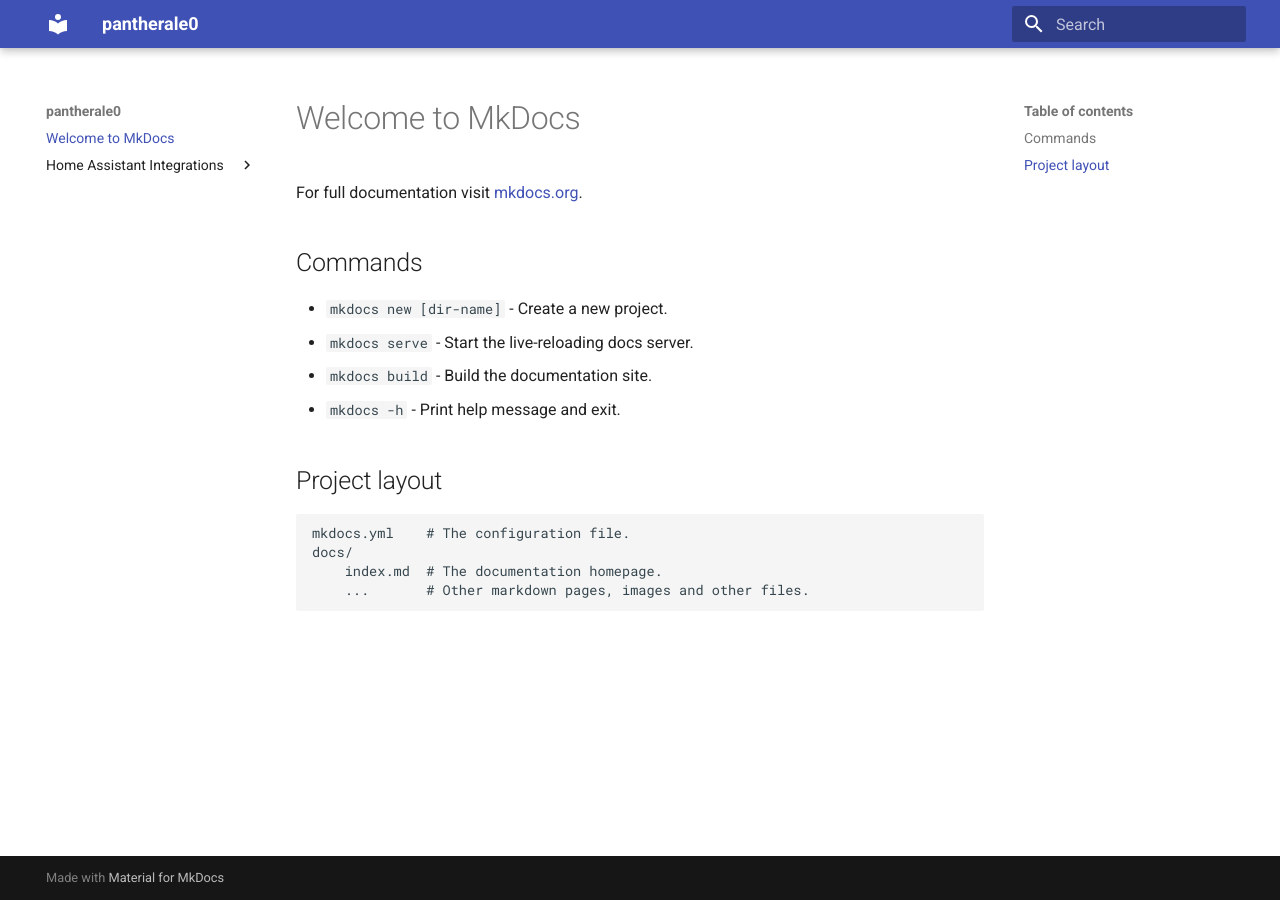
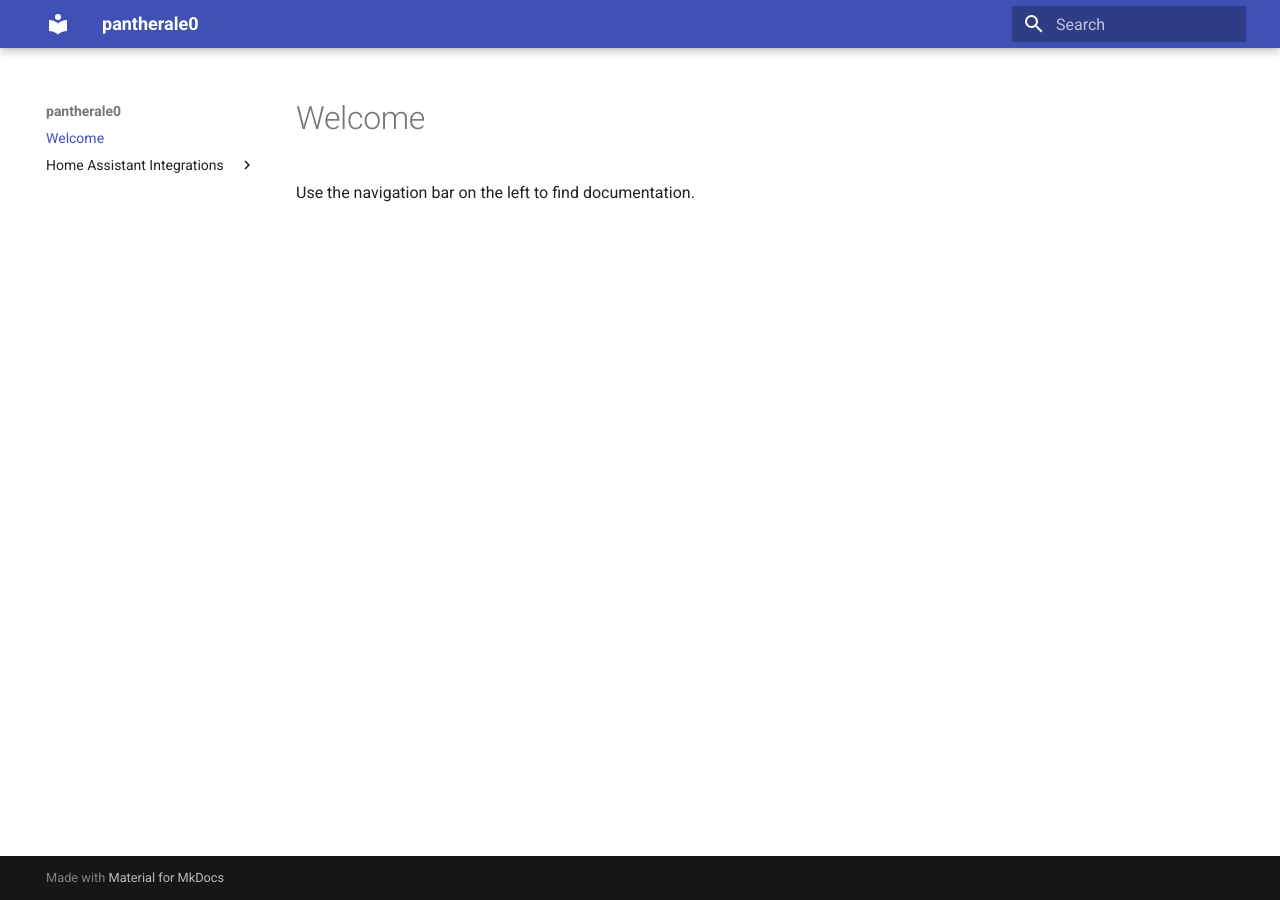
Before and after one commit to pantherale0/pantherale0.github.io, an MkDocs documentation site: the page built from docs/index.md, in a window 1280 px wide. Built offline with MkDocs 1.6.1 and Material for MkDocs 9.7.7, drawn with Linux system fonts in a browser that asks for light colours.

Commit message:
update welcome

```diff
--- a/docs/index.md
+++ b/docs/index.md
@@ -1,17 +1,3 @@
-# Welcome to MkDocs
+# Welcome
 
-For full documentation visit [mkdocs.org](https://www.mkdocs.org).
-
-## Commands
-
-* `mkdocs new [dir-name]` - Create a new project.
-* `mkdocs serve` - Start the live-reloading docs server.
-* `mkdocs build` - Build the documentation site.
-* `mkdocs -h` - Print help message and exit.
-
-## Project layout
-
-    mkdocs.yml    # The configuration file.
-    docs/
-        index.md  # The documentation homepage.
-        ...       # Other markdown pages, images and other files.
+Use the navigation bar on the left to find documentation.
```
